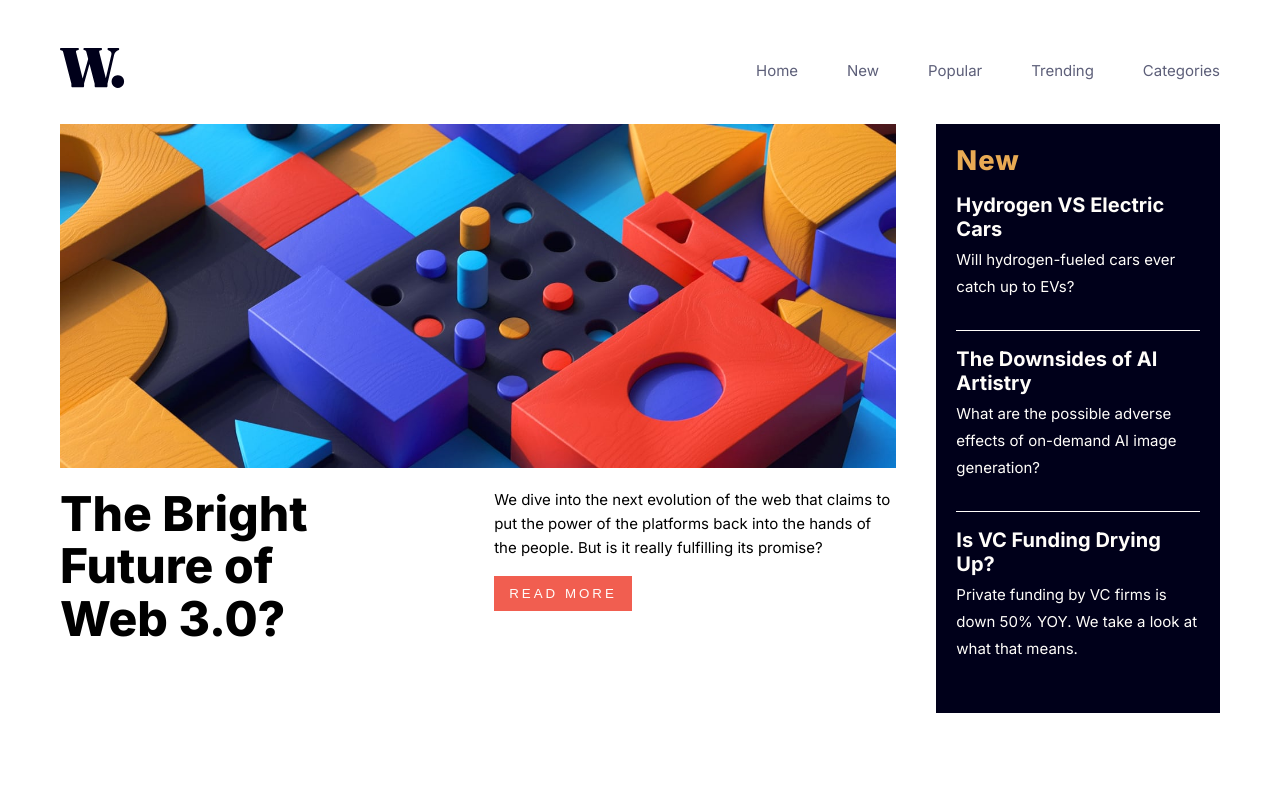
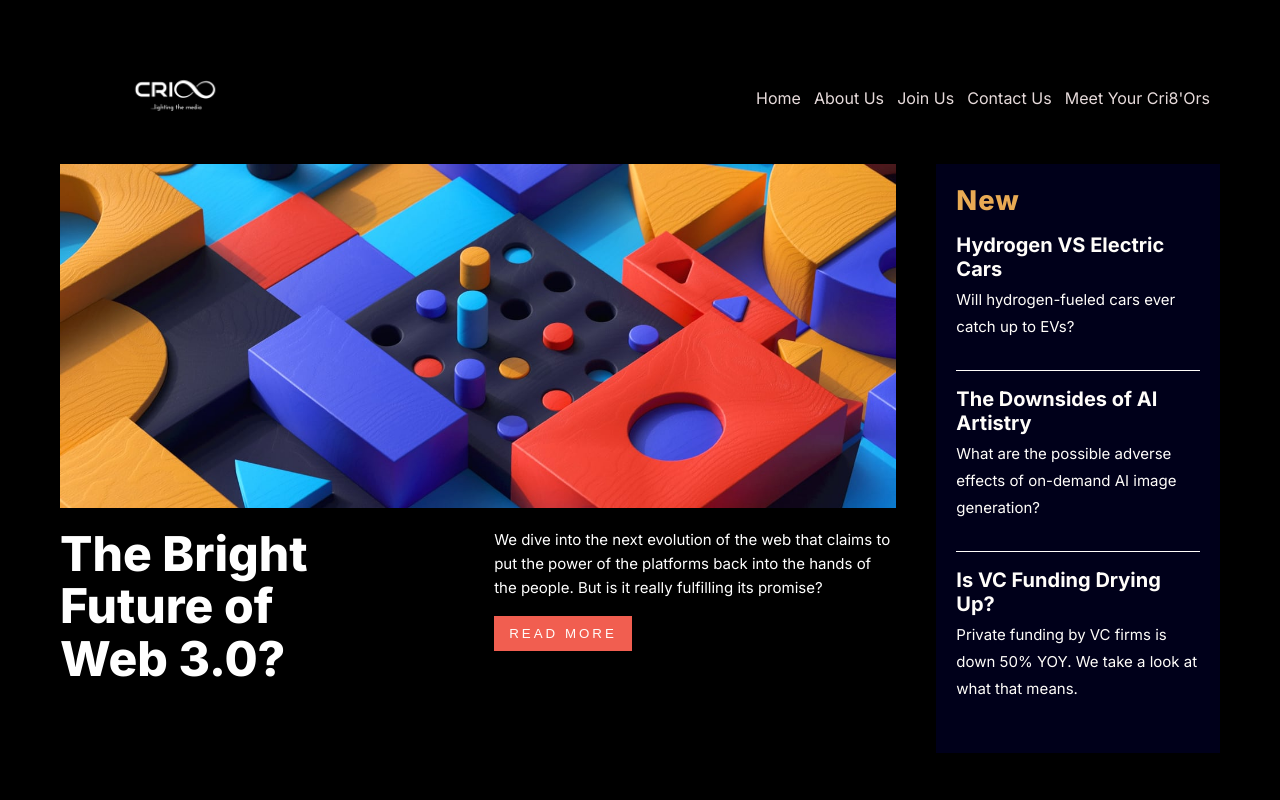
Before and after one commit to Greatkeys/Cri8, a plain HTML site: page index.html in a window 1280 px wide. Shown: the top 800 px of the page. Drawn offline with Linux system fonts and the light colour scheme.

Commit message:
modified index.htmla and styles.css

```diff
--- a/index.html
+++ b/index.html
@@ -7,8 +7,7 @@
   <link rel="icon" type="image/png" sizes="32x32" href="./images/favicon-32x32.png">
   <link rel="stylesheet" href="./css/all.min.css">
   <link rel="stylesheet" href="./styles.css">
-
-  <title>Frontend Mentor | News homepage</title>
+  <title>Cri8</title>
   <style>
     .attribution { font-size: 11px; text-align: center; }
     .attribution a { color: hsl(228, 45%, 44%); }
@@ -19,7 +18,7 @@
   <div class="container">
     <header>
       <div class="logo">
-        <img src="./assets/images/logo.svg" alt="logo image">
+        <img src="./assets/images/logo2.png" alt="logo image">
       </div>
       <div class="links">
         <div class="sidebar-header" title="Close-Menu">
@@ -30,16 +29,16 @@
             <a href="#home">Home</a>
           </li>
           <li>
-            <a href="#new">New</a>
+            <a href="#new">About Us</a>
           </li>
           <li>
-            <a href="#popular">popular</a>
+            <a href="#popular">Join Us</a>
           </li>
           <li>
-            <a href="#trending">Trending</a>
+            <a href="#trending">contact us</a>
           </li>
           <li>
-            <a href="#categories">categories</a>
+            <a href="#categories">Meet Your Cri8'ors</a>
           </li>
         </ul>
       </div>
--- a/styles.css
+++ b/styles.css
@@ -6,6 +6,7 @@
     --grayish-blue: hsl(233, 8%, 79%);
     --dark-grayish-blue: hsl(236, 13%, 42%);
     --very-dark-blue: hsl(240, 100%, 5%);
+    /* --very-dark-blue: hsl(240, 100%, 5%); */
 }
 *{
     margin: 0;
@@ -15,6 +16,7 @@
 }
 body{
     font-family: 'Inter', sans-serif;
+    background-color: black;
 }
 .container{
     max-width: 1200px;
@@ -24,14 +26,20 @@ header{
     display: flex;
     justify-content: space-between;
     align-items: center;
-    margin: 3rem 0 2rem 0;
+    margin: 3rem 0 1rem 0;
     padding: 0 20px;
+    /* border: 1px solid red; */
 }
 .logo{
-
+    overflow: hidden;
+    height: 100px;
+    display: flex;
+    justify-content: center;
+    align-items: center;
+    width: 20%;
 }
 .logo img{
-
+    width: 200px;
 }
 .bars{
     display: none;
@@ -48,15 +56,18 @@ header{
     display: flex;
     justify-content: space-between;
     align-items: center;
+    /* border: 1px solid red; */
 }
 .links ul li{
 }
 .links ul li a{
-    color: var(--dark-grayish-blue);
+    /* color: var(--dark-grayish-blue); */
+    color: rgb(231, 219, 219);
     text-decoration: none;
     text-transform: capitalize;
-    font-size: 15px;
+    font-size: 16px;
     font-weight: 400;
+    padding-right: 10px;
 }
 .links ul li a:active{
     color: var(--primary-red);
@@ -91,6 +102,8 @@ header{
     line-height: 1.1;
     font-weight: 800;
     overflow: hidden;
+    color: white;
+
 }
 .lower-left-content{
 
@@ -99,6 +112,7 @@ header{
     font-size: 15px;
     line-height: 1.6;
     font-weight: 400;
+    color: white;
 }
 .lower-left-content button{
     background-color: var(--primary-red);
@@ -174,12 +188,14 @@ header{
     font-weight: 700;
     margin-bottom: 0.5rem;
     cursor: pointer;
+    color: white;
 }
 .card h4:active{
-    color: var(--primary-red);
+    color: white;
 }
 .card p{
     font-size: 15px;
+    color: white;
 }
 footer{
     background-color: var(--very-dark-blue);
```
Also changed, not shown: assets/images/logo.png (added), assets/images/logo2.png (added).
